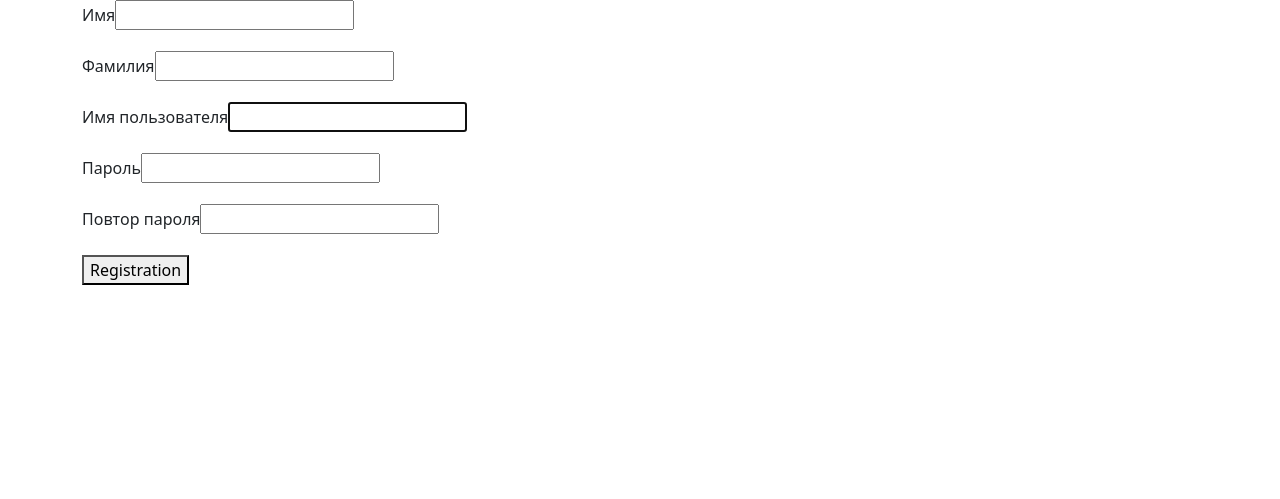
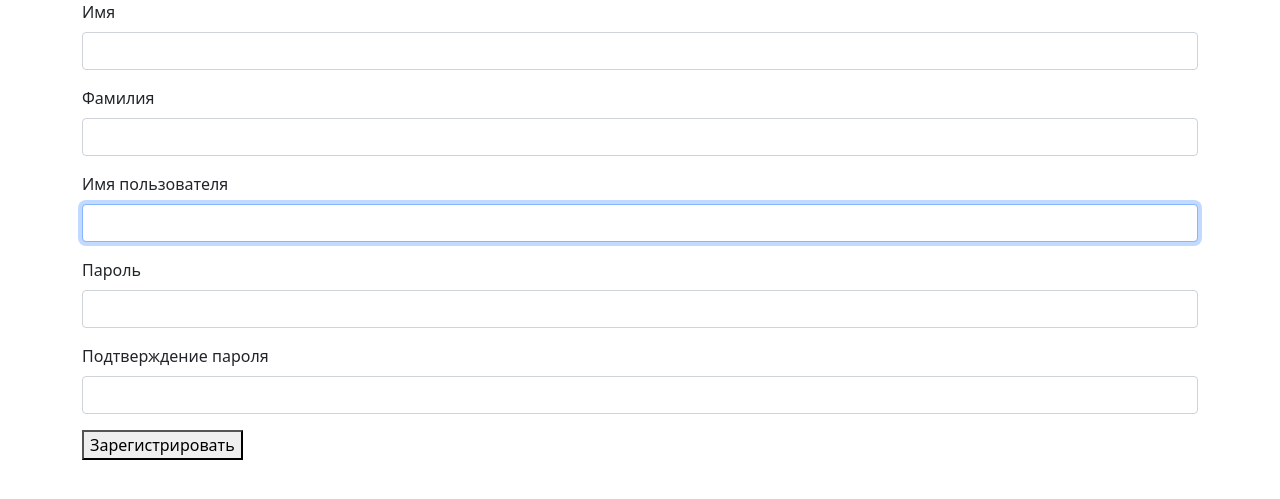
Before and after one commit to kalldrek777/python-project-52, a Django app: page /users/create/ in a window 1280 px wide. Shown: the part 56-555 px from the top of the page. Run offline with Django 4.2, Linux system fonts and the light colour scheme; some libraries are stand-ins or nearby versions.

```diff
--- a/task_manager/templates/users/register.html
+++ b/task_manager/templates/users/register.html
@@ -12,7 +12,7 @@
     <p><label class="form-label" for="{{ f.id_for_label }}">{{ f.label }}</label>{{ f }}</p>
     <div class="form-error">{{ f.errors }}</div>
     {% endfor %}
-    <button type="submit">{% translate "Registration" %}</button>
+    <button type="submit">{% translate "Зарегистрировать" %}</button>
 </form>
 </div>
 {% endblock %}
--- a/task_manager/users/forms.py
+++ b/task_manager/users/forms.py
@@ -17,11 +17,11 @@ class UpdateForm(forms.ModelForm):
 
 
 class RegisterForm(UserCreationForm):
-    first_name = forms.CharField(label='Имя', widget=forms.TextInput(attrs={'class': 'form-input'}))
-    last_name = forms.CharField(label='Фамилия', widget=forms.TextInput(attrs={'class': 'form-input'}))
-    username = forms.CharField(label='Имя пользователя', widget=forms.TextInput(attrs={'class': 'form-input'}))
-    password1 = forms.CharField(label='Пароль', widget=forms.PasswordInput(attrs={'class': 'form-input'}))
-    password2 = forms.CharField(label='Повтор пароля', widget=forms.PasswordInput(attrs={'class': 'form-input'}))
+    first_name = forms.CharField(label='Имя', widget=forms.TextInput(attrs={'class': 'form-control'}))
+    last_name = forms.CharField(label='Фамилия', widget=forms.TextInput(attrs={'class': 'form-control'}))
+    username = forms.CharField(label='Имя пользователя', widget=forms.TextInput(attrs={'class': 'form-control'}))
+    password1 = forms.CharField(label='Пароль', widget=forms.PasswordInput(attrs={'class': 'form-control'}))
+    password2 = forms.CharField(label='Подтверждение пароля', widget=forms.PasswordInput(attrs={'class': 'form-control'}))
 
     class Meta:
         model = CustomUser
```
